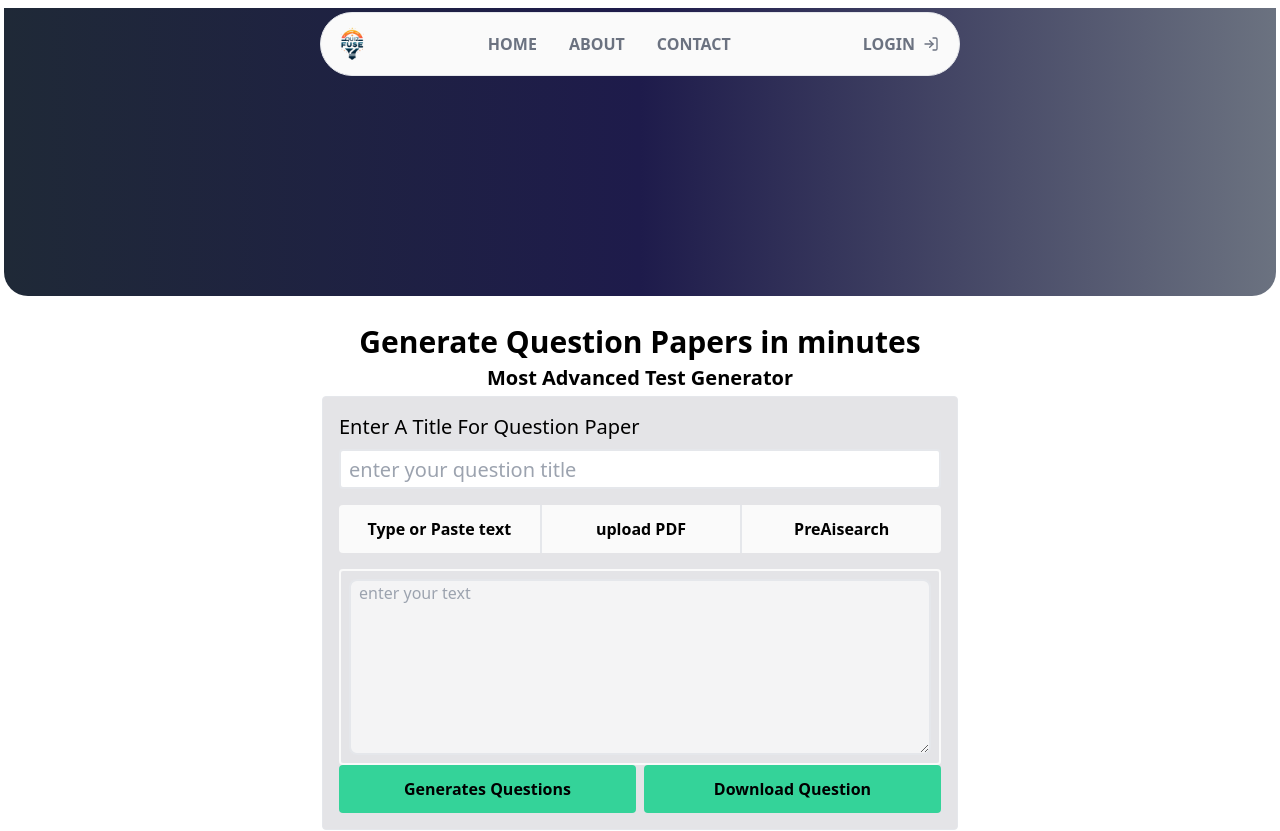
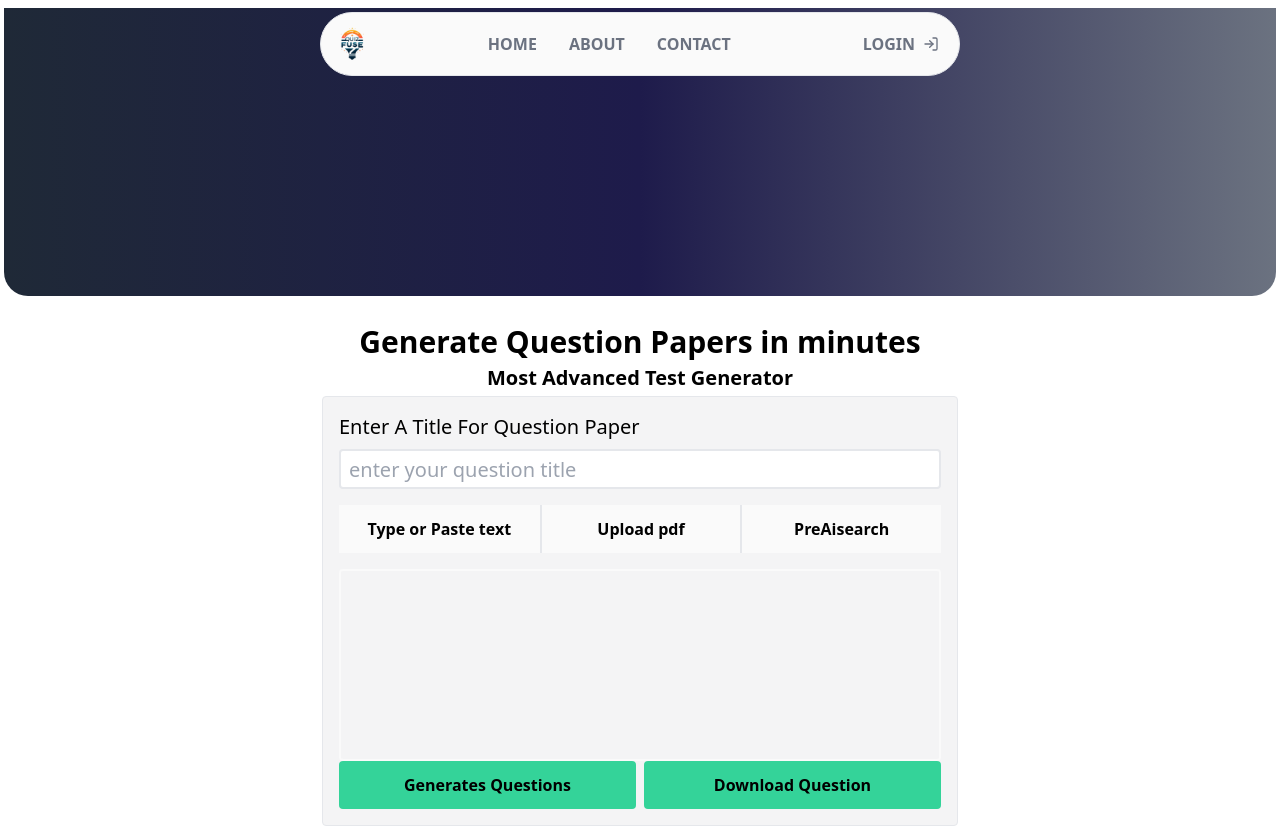
Before and after one commit to Connect-with-US/surprise_test, a React (Create React App) app in the folder frontend/: page /testpage in a window 1280 px wide. Shown: the top 831 px of the page. Built offline with nearby package versions, Linux system fonts and the light colour scheme.

Commit message:
code optimize

```diff
--- a/frontend/src/components/AIQuestion/AiquestionsFormateStyle.js
+++ b/frontend/src/components/AIQuestion/AiquestionsFormateStyle.js
@@ -6,27 +6,27 @@ const AiquestionsFormateStyle = () => {
     const dispatch=useDispatch();
     const navigate=useNavigate();
     const num=2
-    const[qdata,setqdata]=useState(false);
-    const [formData,setFormData]=useState({
-      message:""
-    })
-    function changeHandler(event){
-      setFormData((prevData)=>(
-        {...prevData,
-        [event.target.name]:event.target.value}
-      ))
-    }
+    const [childValue, setChildValue] = useState('');
+    const [content, setContent] = useState(null);
+    const handleChildValue = (formData) =>  setChildValue(formData);
+    const buttonData=[{lable:'Type or Paste text',
+                      component:<TextareaComponent onChildValueChange={handleChildValue}/>
+                      },
+                    {lable:'Upload pdf',
+                    component:<FileUploadComponent/>
+                  },
+                    {lable:'PreAisearch'}
+                  ]
+
+    const loadContent=(component)=>setContent(component)
+
     const submitHandler=async(event)=>{
       event.preventDefault();
-      // console.log("this is form test pages",formData.message)
-      dispatch(OpenAi(formData,num,navigate))
+      dispatch(OpenAi(childValue,num,navigate))
+    }
 
+    const clickHandler=()=>navigate('/downloadformate')
 
-    }
-    const clickHandler=()=>
-    {
-      navigate('/downloadformate')
-    }
 
   return (
     <div className=' w-6/12  flex flex-col mx-auto  mb-4 justify-center text-center   '>
@@ -34,7 +34,7 @@ const AiquestionsFormateStyle = () => {
         <h1 className='text-3xl font-bold m-1'>Generate Question Papers in minutes</h1>
         <h3 className='text-xl font-semibold m-1'>Most Advanced Test Generator</h3>
       </div>
-      <div className='flex flex-col w-full gap-y-4 mx-auto min-h-96 border bg-zinc-200 p-4 rounded'>
+      <div className='flex flex-col w-full gap-y-4 mx-auto min-h-96 border bg-zinc-100 p-4 rounded'>
         <label className='w-full text-start text-xl '>
             <p> Enter A Title For Question Paper</p>
             <input className='w-full rounded h-10 px-2 focus:outline-none focus:ring-0  focus:border-green-500 border-2 border-solid mt-2'
@@ -43,23 +43,19 @@ const AiquestionsFormateStyle = () => {
             />
 
         </label>
-        <div className=' grid grid-cols-3 w-full h-12 divide-x-2 bg-neutral-50 justify-center rounded font-semibold'>
-            <button onClick={(qdata)=>!qdata} >Type or Paste text</button>
-            <button onClick={()=> setqdata( !qdata)}>upload PDF</button>
-            <button>PreAisearch</button>
+        <div className=' grid grid-cols-3 w-full h-12  divide-x-2   justify-center items-center rounded font-semibold'>
+           {/* here i have to changes */}
+
+           {
+            buttonData.map((item,index)=>(
+             <button key={index} onClick={() => loadContent(item.component)} className=' hover:shadow-2xl hover:scale-105  bg-neutral-50 h-full'>
+             {item.lable}</button>
+            ))
+           }
         </div>
         <form onSubmit={submitHandler}>
             <div className='flex  justify-center items-center border-[2px] p-2 rounded min-h-48 border-neutral-50'>
-                {qdata ? (<input type='file'name="foo"  accept="image/jpeg,image/gif,image/png,application/pdf,image/x-eps"
-                className="text-sm text-stone-500
-                        file:mr-5 file:py-1 file:px-3 file:border-none file:w-full
-                        file:text-xs file:font-medium
-                        file:bg-stone-50 file:text-stone-700
-                        hover:file:cursor-pointer hover:file:bg-blue-50
-                        hover:file:text-blue-700"/>)
-                :(<textarea type='text' name="message" value={formData.value} onChange={changeHandler} placeholder='enter your text' className='w-full min-h-44  bg-zinc-100 justify-start px-2 focus:outline-none
-                focus:ring-0  focus:border-gray-300 border-2 border-solid rounded-[8px] text-justify'/>)
-                }
+               {content}
             </div>
             <div className=' flex gap-2'>
             <button className='w-full p-3 text-center font-semibold  text-black rounded  bg-emerald-400 hover:border-emerald-400 hover:border-[1px] hover:bg-neutral-50 duration-200'>Generates Questions</button>
@@ -71,4 +67,38 @@ const AiquestionsFormateStyle = () => {
   )
 }
 
+
+
+const TextareaComponent = ({onChildValueChange}) => {
+  const [formData,setFormData]=useState({
+    message:""
+  })
+  function changeHandler(event){
+    setFormData((prevData)=>(
+      {...prevData,
+      [event.target.name]:event.target.value}
+    ))
+    onChildValueChange(formData);
+  }
+  return (
+    <textarea type='text' name="message" value={formData.value} onChange={changeHandler} placeholder='enter your text' className='w-full min-h-44  bg-zinc-100 justify-start px-2 focus:outline-none
+                focus:ring-0  focus:border-gray-300 border-2 border-solid rounded-[8px] text-justify'/>
+  )
+};
+
+
+const FileUploadComponent = () => {
+  return (
+    <input type='file'name="foo"  accept="image/jpeg,image/gif,image/png,application/pdf,image/x-eps"
+                className="text-sm text-stone-500
+                        file:mr-5 file:py-1 file:px-3 file:border-none file:w-full
+                        file:text-xs file:font-medium
+                        file:bg-stone-50 file:text-stone-700
+                        hover:file:cursor-pointer hover:file:bg-blue-50
+                        hover:file:text-blue-700"/>
+  );
+};
+
+
+
 export default AiquestionsFormateStyle;
--- a/frontend/src/components/AIQuestion/QuestionsStyle.js
+++ b/frontend/src/components/AIQuestion/QuestionsStyle.js
@@ -2,36 +2,17 @@ import React, { useState } from 'react'
 import { IoIosArrowDroprightCircle } from "react-icons/io"
 import { IoIosArrowDropleftCircle } from "react-icons/io";
 import { useSelector } from 'react-redux';
-const Qdata=[
-    {question:"What is the name of your country",
-    op1:"India",op2:"Nepal",op3:"Bharat",op4:"America"
-},
-{question:"What is the name of your country",
-op1:"India",op2:"Nepal",op3:"Bharat",op4:"America"
-},
-{question:"What is the name of your country bn bj mjbhjv gyugg gugiu ",
-op1:"India",op2:"Nepal",op3:"Bharat",op4:"America"
-},
 
-]
-const data=[
-    {title:"question "},
-    {title:"question "},
-    {title:"question "},
-    {title:"question "},
-    {title:"question "},
-    {title:"question "},
-]
 
 const QuestionsStyle = () => {
     let [current,setNext]=useState(0);
     const question=useSelector(state=>state.AiQuestion.question)
     console.log("i am from style the questions ->>>",question)
-    const nextQuestions=()=>(
-        setNext(current+1))
+    const nextQuestions=()=>setNext(current+1)
+
   return (
-    <div className='flex gap-x-2 text-black text-xl  w-[80%] m-4 mx-auto  '>
-        <div className='border-[1px] border-black w-[20%] rounded'>
+    <div className=' text-black text-xl  w-[80%] m-4 mx-auto'>
+        {/* <div className='border-[1px] border-black w-[20%] rounded'>
 
                 {
                     data.map((item,index)=>(
@@ -40,23 +21,32 @@ const QuestionsStyle = () => {
                     ))
                 }
 
-        </div>
-        <div className=' w-[70%] mx-auto  bg-zinc-100 border-[1px] rounded p-4 '>
-            <div className='flex justify-center   mx-auto  text-black gap-x-44  text-2xl font-semibold '>
+        </div> */}
+
+            {/* <div className='flex justify-center   mx-auto  text-black gap-x-44  text-2xl font-semibold '>
                 <p>Started At <span>12.00</span></p>
                 <p>Ended At <span>1.00</span></p>
-            </div>
+            </div> */}
 
-            <div className=''>
-                <div className={`grid  justify-center items-center shadow-md m-2 h-72 bg-zinc-50 rounded p-6
+
+                <div className={` w-full h-96
                     `}>
-
                     {
                         question ? (question.map((item,index)=>(
 
-                            <div key={index} className={`grid  justify-center items-center text-center gap-2 ${
+                            <div key={index} className='flex  ' >
+
+                                    <div className=' w-[15%] m-[0.15rem] rounded '>
+
+                                        <div className='border-2 p-2 m-2 rounded text-center bg-zinc-200'>
+                                        <p>{` ${index+1} ${" "} ${"questions"}`}</p></div>
+
+                                    </div>
+
+                                    <div className={`grid  w-[70%] bg-zinc-200 justify-center items-center text-center gap-2 ${
                                         index === current && current <=index && current>=0 ? 'visible' : 'hidden'
                                     } p-2 `}>
+                                        <div className=' bg-neutral-50  w-full h-full p-2 rounded'>
                                             <div className='flex m-2'>
                                                 <p>{index+1}.</p>
                                                 <p>{item.question}</p>
@@ -71,22 +61,19 @@ const QuestionsStyle = () => {
                                                         </div>
                                                     ))
                                                 }
+                                            </div>
 
                                         </div>
-
+                                            <div className='flex justify-end m-2'>
+                                            <IoIosArrowDropleftCircle size={30} onClick={()=>{ if(current>=0){return setNext(current-1) }else{return}} }/>
+                                            <IoIosArrowDroprightCircle size={30} onClick={nextQuestions}/>
+                                            </div>
+                                    </div>
                             </div>
                             ))):("Loading...")
                     }
                 </div>
-               <div className='flex justify-end m-2'>
-               <IoIosArrowDropleftCircle size={30} onClick={()=>{ if(current>=0){return setNext(current-1) }else{return}} }/>
-               <IoIosArrowDroprightCircle size={30} onClick={nextQuestions}/>
 
-
-               </div>
-
-            </div>
-        </div>
     </div>
   )
 }
--- a/frontend/src/components/download/DownloadFormate.js
+++ b/frontend/src/components/download/DownloadFormate.js
@@ -1,10 +1,8 @@
 import React, { useState } from 'react'
-import { useSelector } from 'react-redux'
 import abc from "../../assets/abc.png"
 import template2 from "../../assets/template2.jpg"
 import template3 from "../../assets/template3.jpg"
-import { useNavigate } from 'react-router-dom'
-import { useDispatch } from 'react-redux'
+
 
 import DownloadFile from './DownloadFile'
 
@@ -14,8 +12,8 @@ const designData=[
 
 const DownloadFormate = () => {
     const[indexes,setIndexes]=useState(-1);
-    const navigate=useNavigate()
-    const dispatch=useDispatch()
+    // const navigate=useNavigate()
+    // const dispatch=useDispatch()
     const clickHandle=(index)=>{
       console.log(index)
 
@@ -33,18 +31,21 @@ const DownloadFormate = () => {
       return  (<DownloadFile />);
     }
   return (
-    <div className='m-4 mt-8 mb-8 text-center font-bold border-b'>
+    <div >
+      <div className='w- full h-48 bg-gradient-to-r from-gray-800 via-indigo-950 to-gray-500 rounded mt-[0.3rem]' />
+      <div className='m-4 mt-8 mb-8 text-center font-bold border-b'>
       <h1 >SELECT THE FORMATES</h1>
       <div className=' grid grid-cols-3 gap-4 w-[90%] mx-auto'>
         {
           designData.map((item,index)=>(
             <div key={index} className='p-4 rounded shadow-lg m-4 hover:shadow-2xl cursor-pointer '
             onClick={()=>clickHandle(index)}>
-            <img src={item.template} className=' rounded'/>
+            <img src={item.template} alt='...' className=' rounded'/>
 
             </div>
           ))
         }
+      </div>
       </div>
 
     </div>
```
Also changed, not shown: 2 other files (tests, documents, lock files or other folders). Lines whose indentation alone changed are shown as unchanged.
